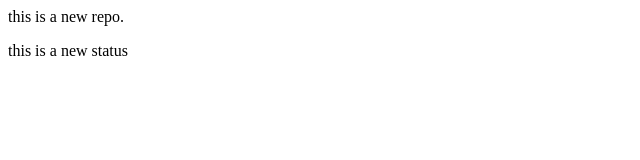
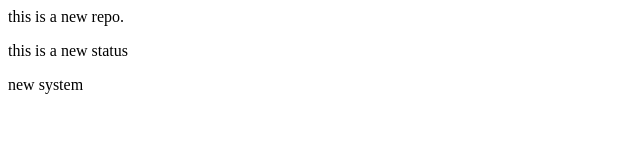
Before and after one commit to HarshKumar510/localrepo, a plain HTML site: page localRepo/index.html in a window 1280 px wide. Shown: the full height of the page, 0-640 px from the left. Drawn offline with Linux system fonts and the light colour scheme.

Commit message:
add new system

```diff
--- a/localRepo/index.html
+++ b/localRepo/index.html
@@ -1,2 +1,3 @@
 <p>this is a new repo. </p>
 <p>this is a new status</p>
+<p>new system</p>
```
